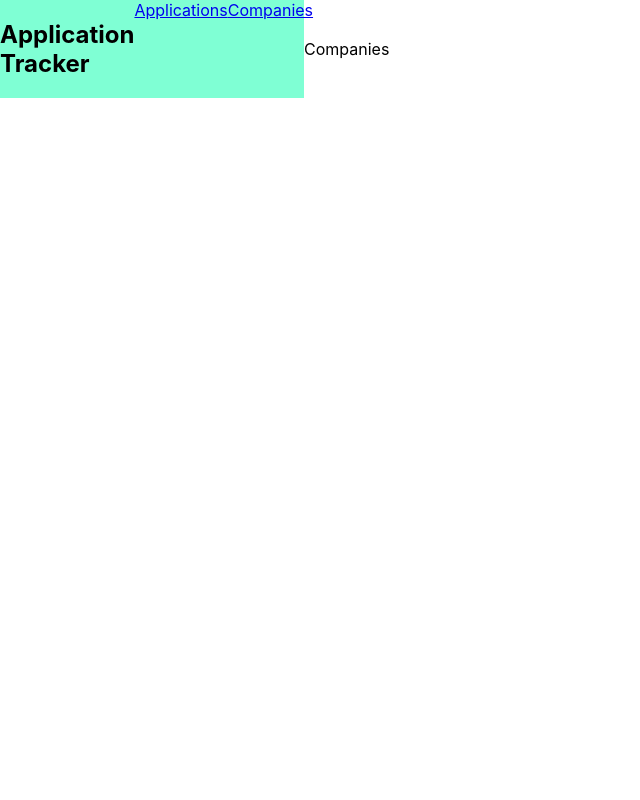
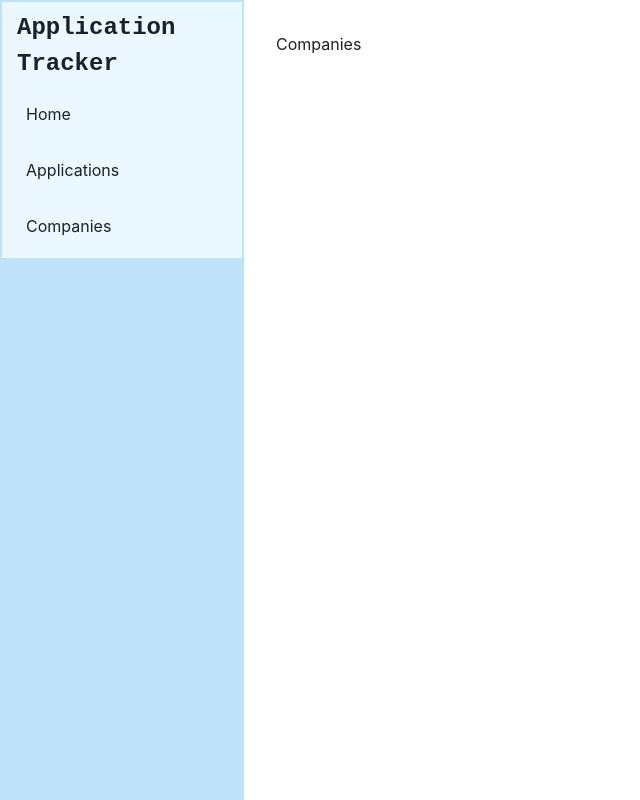
Before and after one commit to ajesk/app_tracker, a React (Create React App) app in the folder ui/: page /companies in a window 1280 px wide. Shown: the whole page, without its empty margins (0-640 px from the left). Built offline with nearby package versions, Linux system fonts and the light colour scheme.

Commit message:
chore: ui updates for the nav

```diff
--- a/ui/package.json
+++ b/ui/package.json
@@ -10,7 +10,7 @@
     "@testing-library/react": "^13.4.0",
     "@testing-library/user-event": "^13.5.0",
     "axios": "^1.4.0",
-    "framer-motion": "^10.12.10",
+    "framer-motion": "^10.12.12",
     "react": "^18.2.0",
     "react-dom": "^18.2.0",
     "react-router-dom": "^6.11.1",
--- a/ui/src/App.js
+++ b/ui/src/App.js
@@ -5,9 +5,9 @@ import { BrowserRouter as Router } from 'react-router-dom';
 
 function App() {
   return (
-    <Flex h="100%" direction={"row"} align="center" justify="flex-start">
-        <NavBar />
-        <Content />
+    <Flex h="100%" direction="row" align="flex-start" justify="flex-start">
+      <NavBar />
+      <Content />
     </Flex>
   );
 }
--- /dev/null
+++ b/ui/src/Content/Applications/ApplicationRow.jsx
@@ -0,0 +1,10 @@
+import { Tr, Td } from '@chakra-ui/react';
+
+const ApplicationRow = ({ application }) => (
+    <Tr key={application.id}>
+        <Td>{application.title}</Td>
+        <Td>{application.company}</Td>
+    </Tr>
+);
+
+export default ApplicationRow;
--- /dev/null
+++ b/ui/src/Content/Applications/ApplicationTable.jsx
@@ -0,0 +1,26 @@
+
+import React from 'react';
+import { Table, Thead, Tbody, Tr, Th, TableContainer } from '@chakra-ui/react';
+import ApplicationRow from './ApplicationRow';
+
+const ApplicationTable = ({ applications = [] }) => {
+    return (
+        <TableContainer>
+            <Table variant="simple" colorScheme="gray">
+                <Thead>
+                    <Tr>
+                        <Th>Title</Th>
+                        <Th>Company</Th>
+                    </Tr>
+                </Thead>
+                <Tbody>
+                    {
+                        applications.map((application) => <ApplicationRow application={application} />)
+                    }
+                </Tbody>
+            </Table>
+        </TableContainer>
+    );
+};
+
+export default ApplicationTable;
--- a/ui/src/Content/Applications/Applications.jsx
+++ b/ui/src/Content/Applications/Applications.jsx
@@ -1,6 +1,7 @@
 import { Text } from "@chakra-ui/react";
 import { useEffect, useState } from "react";
 import { getUserApplications } from "../../api/applictions";
+import ApplicationTable from "./ApplicationTable";
 
 const Applications = () => {
     const [applications, setApplications] = useState([]);
@@ -8,19 +9,17 @@ const Applications = () => {
     useEffect(() => {
         const fetchData = async () => {
             try {
-                const applications = await getUserApplications(1);
-                setApplications(applications);
+                const res = await getUserApplications(1);
+                setApplications(res);
             } catch (error) {
-                console.log('Error:', error);
+                console.error('Error:', error);
             }
-
-
         }
         fetchData();
     }, []);
 
-    return applications.map((application) => <Text>{application.title}</Text>
-    );
+    console.log(applications)
+    return <ApplicationTable applications={applications} />;
 };
 
 export default Applications;
--- a/ui/src/Content/Content.jsx
+++ b/ui/src/Content/Content.jsx
@@ -6,9 +6,9 @@ import Companies from './Companies/Companies'
 const Content = () => {
 
     return (
-        <Flex direction="column">
+        <Flex margin="2em" direction="column">
             <Routes>
-                <Route path="/" exact element={<Applications />} />
+                <Route path="/applications" element={<Applications />} />
                 <Route path="/companies" element={<Companies />} />
             </Routes>
         </Flex>
--- a/ui/src/NavBar/NavBar.jsx
+++ b/ui/src/NavBar/NavBar.jsx
@@ -1,15 +1,32 @@
-import { Flex, Heading } from "@chakra-ui/react"
-import { Link } from "react-router-dom"
+import {
+    Flex, Box, useColorModeValue, Text
+} from "@chakra-ui/react"
+import NavItems from './NavItems';
 
 const NavBar = () => {
     return (
-        <Flex w="19em" h="100%" bg='aquamarine'>
-            <Heading marginLeft="0em">
-                Application Tracker
-            </Heading>
-            <Link to="/">Applications</Link>
-            <Link to="/companies">Companies</Link>
-        </Flex>
+        <Box minH="100vh" bg={useColorModeValue('blue.100', 'gray.900')}>
+            <Box
+                bg={useColorModeValue('blue.50', 'gray.900')}
+                w={{ base: 'full', md: 60 }}
+                h="full"
+                margin="0.125em"
+                padding="0.25em"
+            >
+                <Flex
+                    paddingTop="1em"
+                    paddingBottom="1em"
+                    h="20"
+                    alignItems="center"
+                    mx="11"
+                    justifyContent="space-between">
+                    <Text fontSize="2xl" fontFamily="monospace" fontWeight="bold">
+                        Application Tracker
+                    </Text>
+                </Flex>
+                <NavItems />
+            </Box>
+        </Box>
     )
 }
 
--- /dev/null
+++ b/ui/src/NavBar/NavItems.jsx
@@ -0,0 +1,49 @@
+import {
+    Flex, Icon
+} from "@chakra-ui/react"
+import { Link } from "react-router-dom"
+
+const LinkItems = [
+    { name: 'Home', to: '/' },
+    { name: 'Applications', to: '/applications' },
+    { name: 'Companies', to: '/companies' },
+];
+
+const NavBar = () => {
+    return (
+        <>
+            {
+                LinkItems.map((link) => (
+                    <Link to={link.to} style={{ textDecoration: 'none' }} _focus={{ boxShadow: 'none' }}>
+                        <Flex
+                            align="center"
+                            p="4"
+                            mx="1"
+                            borderRadius="lg"
+                            role="group"
+                            cursor="pointer"
+                            _hover={{
+                                bg: 'cyan.400',
+                                color: 'white',
+                            }}
+                        >
+                            {link.name}
+                            {link.icon && (
+                                <Icon
+                                    mr="4"
+                                    fontSize="16"
+                                    _groupHover={{
+                                        color: 'white',
+                                    }}
+                                    as={link.icon}
+                                />
+                            )}
+                        </Flex>
+                    </Link>
+                ))
+            }
+        </>
+    )
+}
+
+export default NavBar;
--- a/ui/src/index.js
+++ b/ui/src/index.js
@@ -4,17 +4,17 @@ import './index.css';
 import App from './App';
 import reportWebVitals from './reportWebVitals';
 import { BrowserRouter as Router } from 'react-router-dom';
+import { ChakraProvider } from '@chakra-ui/react';
 
 const root = ReactDOM.createRoot(document.getElementById('root'));
 root.render(
   <React.StrictMode>
     <Router>
-      <App />
+      <ChakraProvider>
+        <App />
+      </ChakraProvider>
     </Router>
   </React.StrictMode>
 );
 
-// If you want to start measuring performance in your app, pass a function
-// to log results (for example: reportWebVitals(console.log))
-// or send to an analytics endpoint. Learn more: https://bit.ly/CRA-vitals
 reportWebVitals();
```
Also changed, not shown: 1 other file (tests, documents, lock files or other folders).
